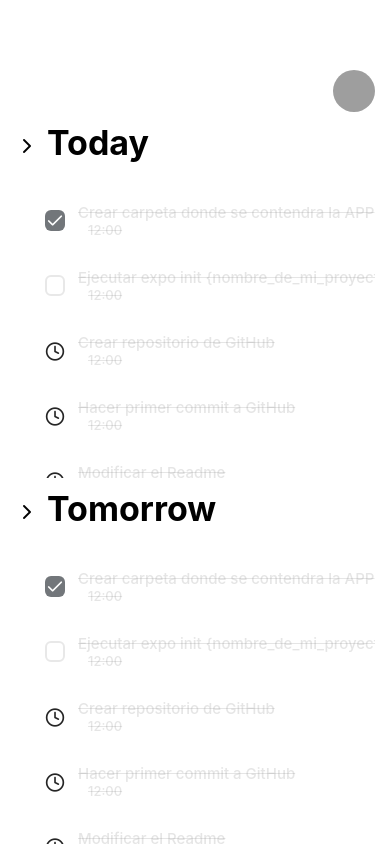
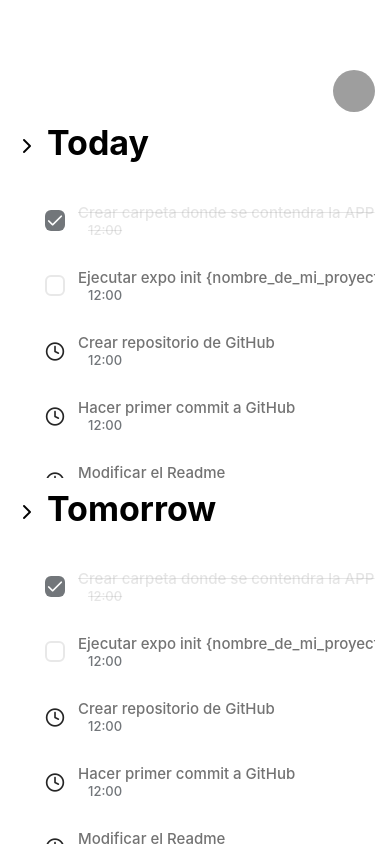
Before and after one commit to santiagoarangog/todo-app, a React Native app: screen / in a window 390 px wide. Built offline with nearby package versions, Linux system fonts and the light colour scheme; grey boxes are pictures that could not be loaded.

Commit message:
Fix task not completed

```diff
--- a/components/Todo.js
+++ b/components/Todo.js
@@ -16,13 +16,13 @@ export default function Todo({id, text, isCompleted, isToday, hour}) {
                 <Text
                     style={isCompleted ?
                         [styles.text, {textDecorationLine: 'line-through', color: '#73737330'}]
-                        : [styles.text, {textDecorationLine: 'line-through', color: '#73737330'}]}>
+                        : [styles.text]}>
                     {text}
                 </Text>
                 <Text
                     style={isCompleted ?
                         [styles.time, {textDecorationLine: 'line-through', color: '#73737330'}]
-                        : [styles.time, {textDecorationLine: 'line-through', color: '#73737330'}]}>
+                        : [styles.time, {color: '#72767a'}]}>
                     {hour}
                 </Text>
             </View>
```
